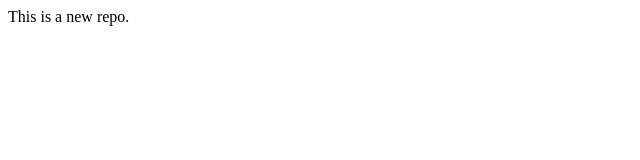
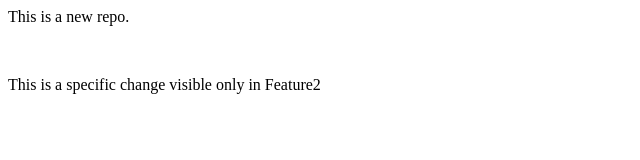
Before and after one commit to adityajhardr2008-cell/localrepo, a plain HTML site: page index.html in a window 1280 px wide. Shown: the whole page, without its empty margins (0-640 px from the left). Drawn offline with Linux system fonts and the light colour scheme.

Commit message:
Added new line in Feature2

```diff
--- a/index.html
+++ b/index.html
@@ -1 +1,3 @@
 <p> This is a new repo.</p>
+<br>
+<p> This is a specific change visible only in Feature2</p>
```
